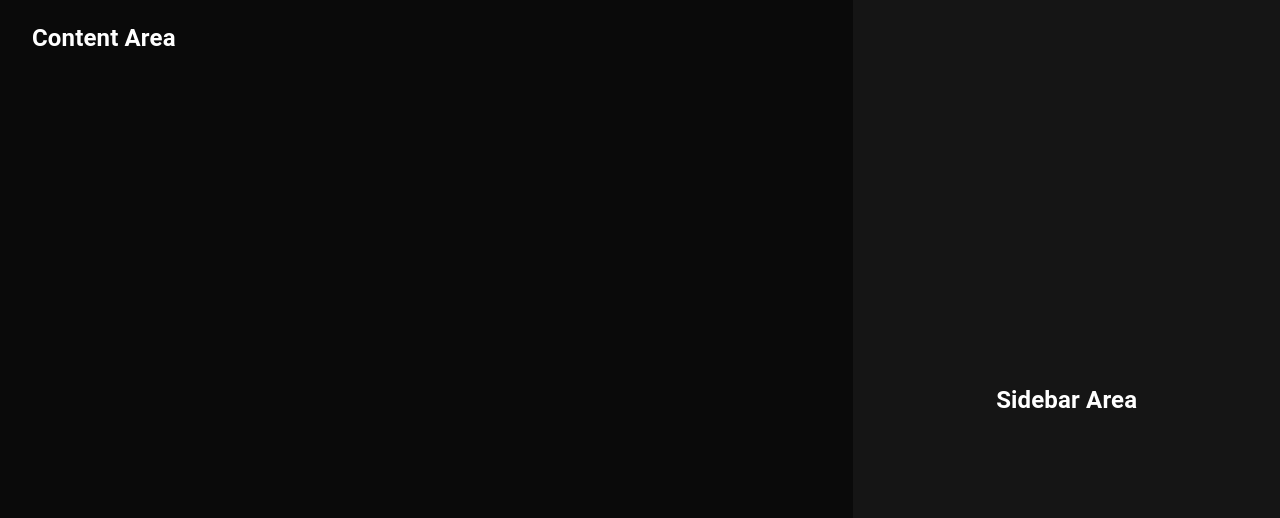
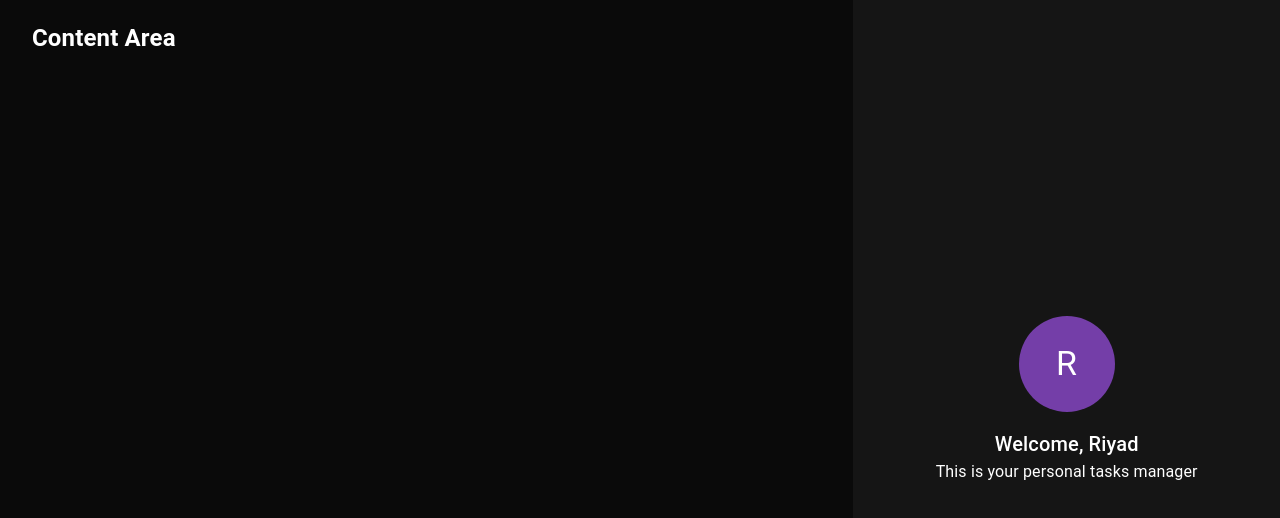
Before and after one commit to riyadsalem/Personal-Tasks-Manager, a React (Create React App) app: page / in a window 1280 px wide. Shown: the top 518 px of the page. Built offline with nearby package versions, Linux system fonts and the light colour scheme.

Commit message:
Creating Profile Component Release #1

```diff
--- a/package.json
+++ b/package.json
@@ -13,6 +13,7 @@
     "@types/node": "^16.18.23",
     "@types/react": "^18.0.31",
     "@types/react-dom": "^18.0.11",
+    "prop-types": "^15.8.1",
     "react": "^18.2.0",
     "react-dom": "^18.2.0",
     "react-scripts": "5.0.1",
--- a/src/components/sidebar/index.tsx
+++ b/src/components/sidebar/index.tsx
@@ -1,5 +1,6 @@
 import { Grid } from '@mui/material';
 import React, { FC, ReactElement } from 'react';
+import { Profile } from './profile';
 
 export const Sidebar: FC = (): ReactElement => {
   return (
@@ -19,7 +20,7 @@ export const Sidebar: FC = (): ReactElement => {
         alignItems: 'center',
       }}
     >
-      <h2>Sidebar Area</h2>
+      <Profile />
     </Grid>
   );
 };
--- /dev/null
+++ b/src/components/sidebar/profile.tsx
@@ -0,0 +1,39 @@
+import { Avatar, Box, Typography } from '@mui/material';
+import React, { FC, ReactElement } from 'react';
+
+import PropTypes from 'prop-types';
+
+export const Profile: FC = (props: any): ReactElement => {
+  const { name = 'Riyad' } = props;
+  return (
+    <Box
+      display="flex"
+      flexDirection="column"
+      justifyContent="center"
+      alignItems="center"
+    >
+      <Avatar
+        sx={{
+          width: '96px',
+          height: '96px',
+          backgroundColor: 'primary.main',
+          marginBottom: '16px',
+        }}
+      >
+        <Typography variant="h4" color="text.primary">
+          {`${name.substring(0, 1)}`}
+        </Typography>
+      </Avatar>
+      <Typography variant="h6" color="text.primary">
+        {`Welcome, ${name}`}
+      </Typography>
+      <Typography variant="body1" color="text.primary">
+        This is your personal tasks manager
+      </Typography>
+    </Box>
+  );
+};
+
+Profile.propTypes = {
+  name: PropTypes.string.isRequired,
+};
```
Also changed, not shown: 1 other file (tests, documents, lock files or other folders).
